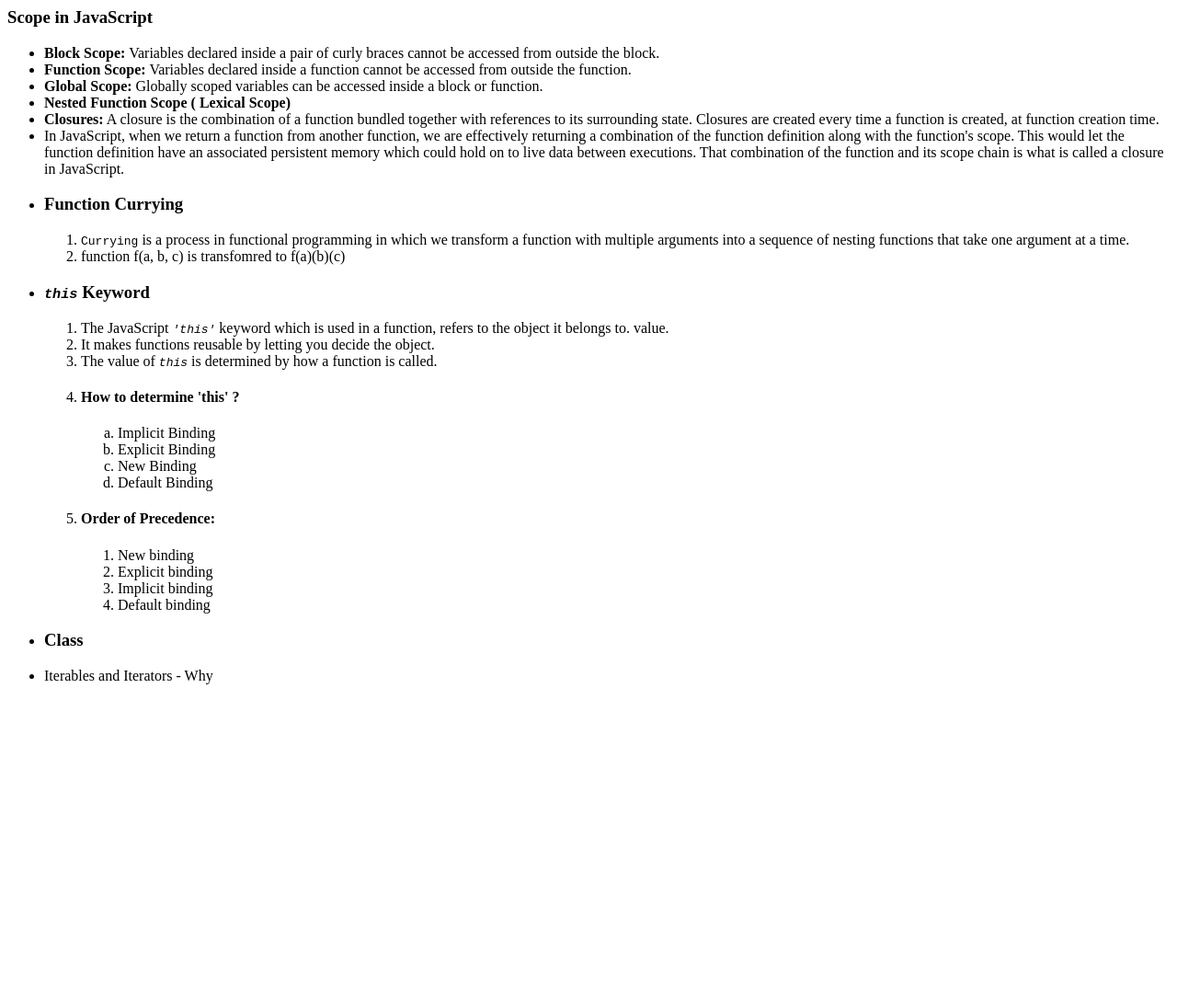
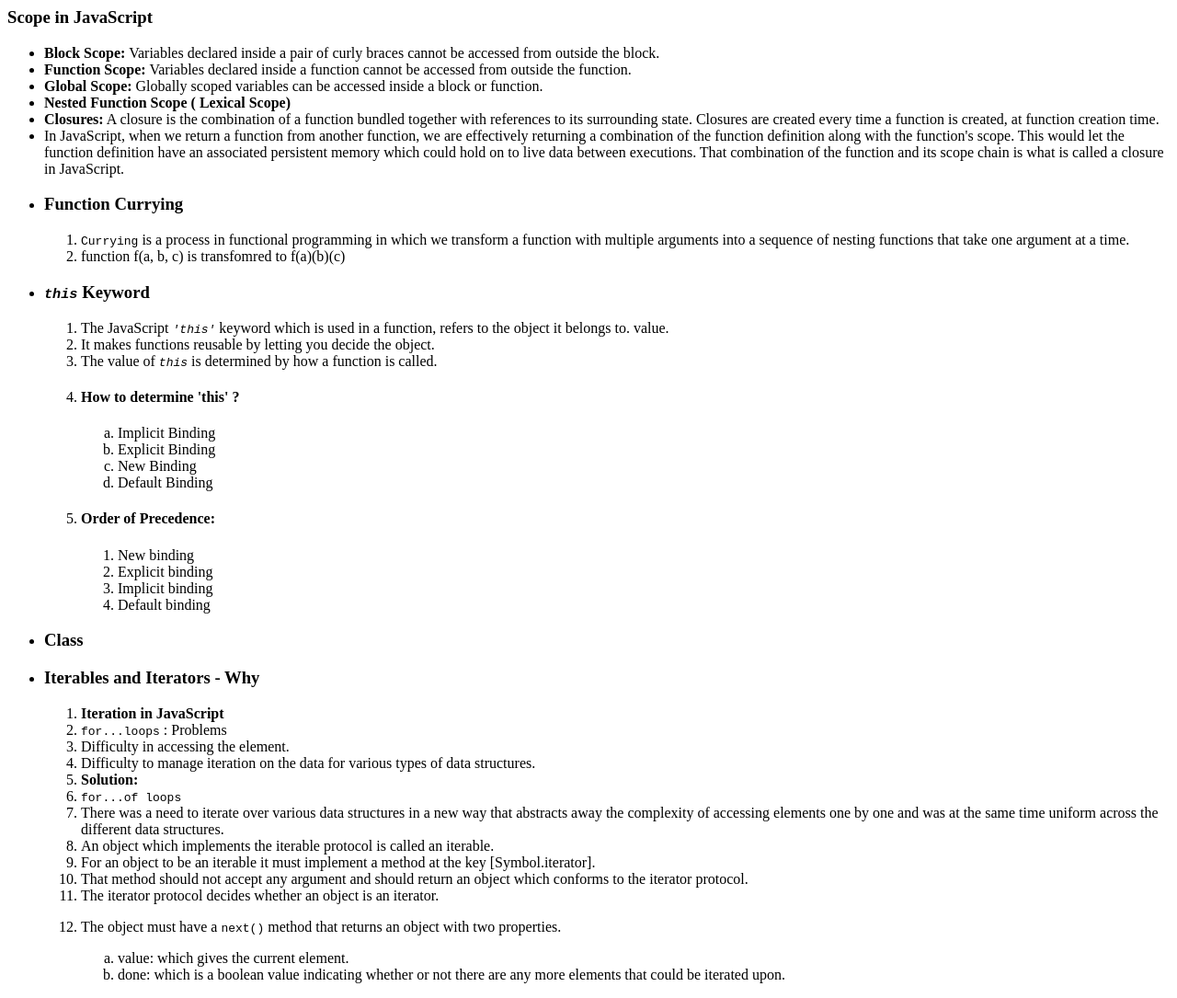
Before and after one commit to yugmani/advanced-js-codeEvolution, a website: page index.html in a window 1280 px wide. Shown: the whole page at 92% size. Before the commit the page ends 800 px from the top, so only its background shows below. Drawn offline with Linux system fonts and the light colour scheme.

Commit message:
iterables and iterators

```diff
--- a/index.html
+++ b/index.html
@@ -63,9 +63,31 @@
     </ol>
     </li>
     <li>
-<h3>Class</h3>
+      <h3>Class</h3>
+    </li>
+    <li>
+      <h3>Iterables and Iterators - Why</h3>
+      <ol>
+        <li><strong>Iteration in JavaScript</strong></li>
+        <li><code>for...loops</code> : Problems</li>
+        <li>Difficulty in accessing the element.</li>
+        <li>Difficulty to manage iteration on the data for various types of data structures.</li>
+        <li><strong>Solution: </strong></li>
+        <li><code>for...of loops</code></li>
+        <li>There was a need to iterate over various data structures in a new way that abstracts away the complexity of accessing elements one by one and was at the same time uniform across the different data structures.</li>
+        <li>An object which implements the iterable protocol is called an iterable.</li>
+        <li>For an object to be an iterable it must implement a method at the key [Symbol.iterator].</li>
+        <li>That method should not accept any argument and should return an object which conforms to the iterator protocol.</li>
+        <li>The iterator protocol decides whether an object is an iterator.</li>
+        <li><p>The object must have a <code>next()</code> method that returns an object with two properties.</p>
+          <ol style="list-style-type: lower-alpha;">
+            <li>value: which gives the current element.</li>
+            <li>done: which is a boolean value indicating whether or not there are any more elements that could be iterated upon.</li>
+          </ol>
+        </li>
+      </ol>
 
-    </li>
-    <li>Iterables and Iterators - Why</li>
+
+      </li>
   </ul>
 </div>
```
Also changed, not shown: index.js (+30 -0 lines).
